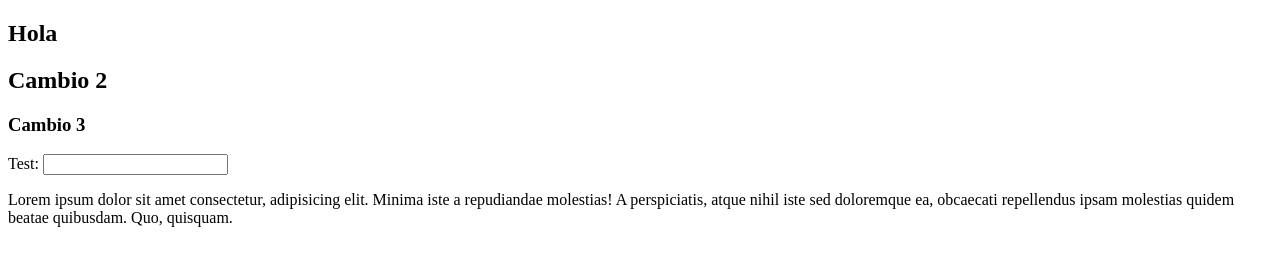
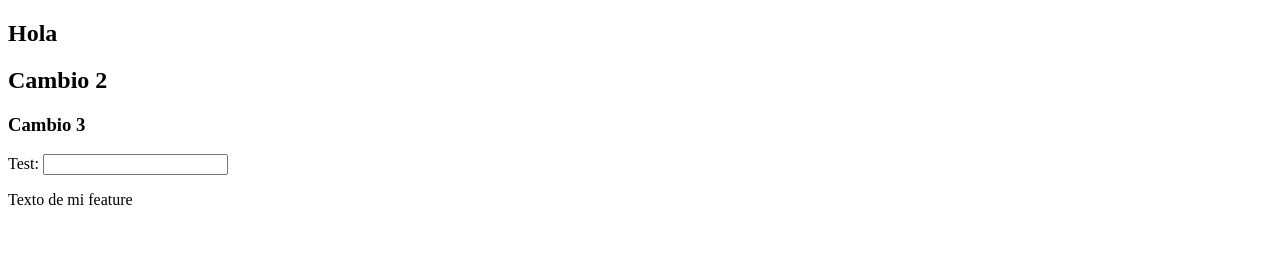
Before and after one commit to pedrovelasquez9/git-test, a plain HTML site: page index.html in a window 1280 px wide. Drawn offline with Linux system fonts and the light colour scheme.

Commit message:
feat: my feature implementation

```diff
--- a/index.html
+++ b/index.html
@@ -13,12 +13,7 @@
       <h3>Cambio 3</h3>
       <label for="test">Test:</label>
       <input type="text" id="test" />
-      <p>
-        Lorem ipsum dolor sit amet consectetur, adipisicing elit. Minima iste a
-        repudiandae molestias! A perspiciatis, atque nihil iste sed doloremque
-        ea, obcaecati repellendus ipsam molestias quidem beatae quibusdam. Quo,
-        quisquam.
-      </p>
+      <p>Texto de mi feature</p>
     </section>
     <footer></footer>
   </body>
```
